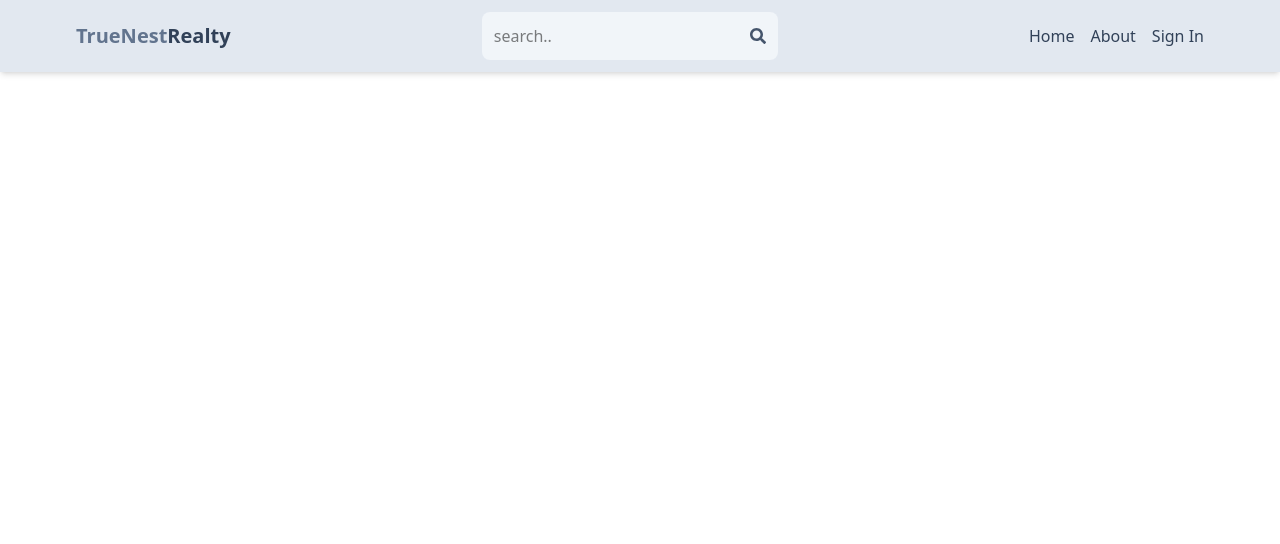
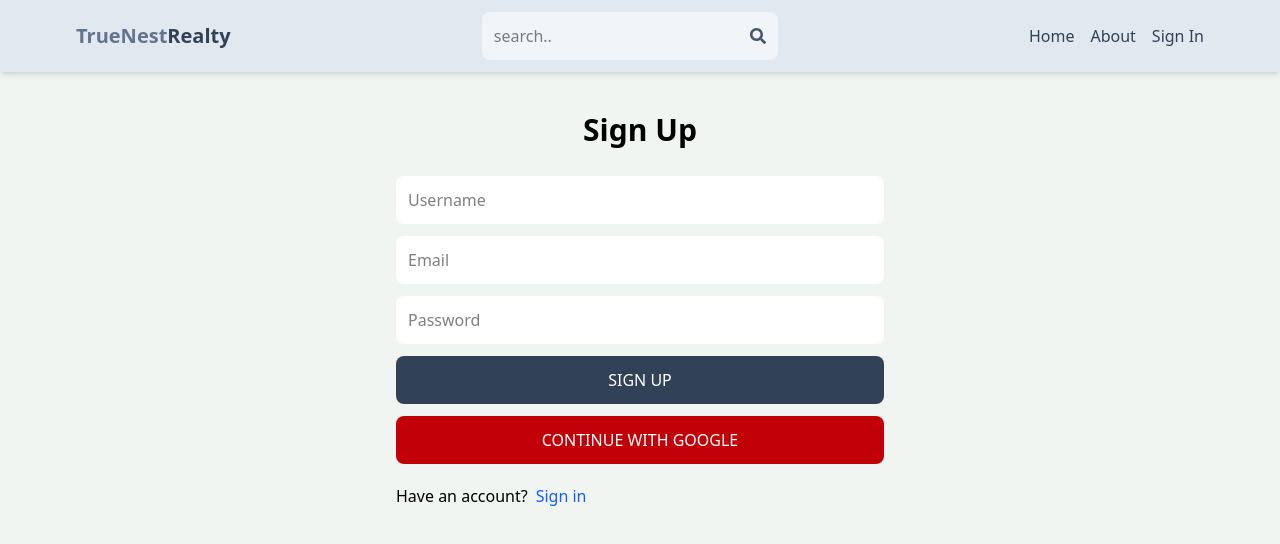
Before and after one commit to aakashhh-17/TrueNest-Realty, a React (Vite) app in the folder client/: page /sign-up in a window 1280 px wide. Shown: the top 544 px of the page. Built offline with nearby package versions, Linux system fonts and the light colour scheme.

Commit message:
Complete sign up page UI

```diff
--- a/client/src/index.css
+++ b/client/src/index.css
@@ -1 +1,5 @@
 @import 'tailwindcss';
+
+body{
+    background-color: rgb(241, 245, 241);
+}
--- a/client/src/pages/SignUp.jsx
+++ b/client/src/pages/SignUp.jsx
@@ -1,7 +1,42 @@
-import React from 'react'
+import React from "react";
+import {Link} from 'react-router-dom';
 
 export default function SignUp() {
   return (
-    <div></div>
-  )
+    <div className="p-3 max-w-lg mx-auto">
+      <h1 className="text-3xl text-center font-semibold my-7">Sign Up</h1>
+      <form className="flex flex-col gap-y-3">
+        <input
+          type="text"
+          className= ' bg-white  p-3 rounded-lg '
+          placeholder="Username"
+          id="username"
+        />
+        <input
+          type="email"
+          className=" bg-white p-3 rounded-lg"
+          placeholder="Email"
+          id="email"
+        />
+        <input
+          type="password"
+          className="bg-white p-3 rounded-lg"
+          placeholder="Password"
+          id="password"
+        />
+        <button className="bg-slate-700 text-white p-3 rounded-lg uppercase hover:opacity-95 disabled:opacity-80">
+          Sign up
+        </button>
+        <button className="bg-red-700 text-white p-3 rounded-lg uppercase hover:opacity-95">
+          Continue with google
+        </button>
+      </form>
+      <h3 className="flex gap-2 mt-5">
+        <p>Have an account?</p>
+        <Link to='/sign-in'>
+        <span className="text-blue-600">Sign in</span>
+        </Link>
+      </h3>
+    </div>
+  );
 }
```
